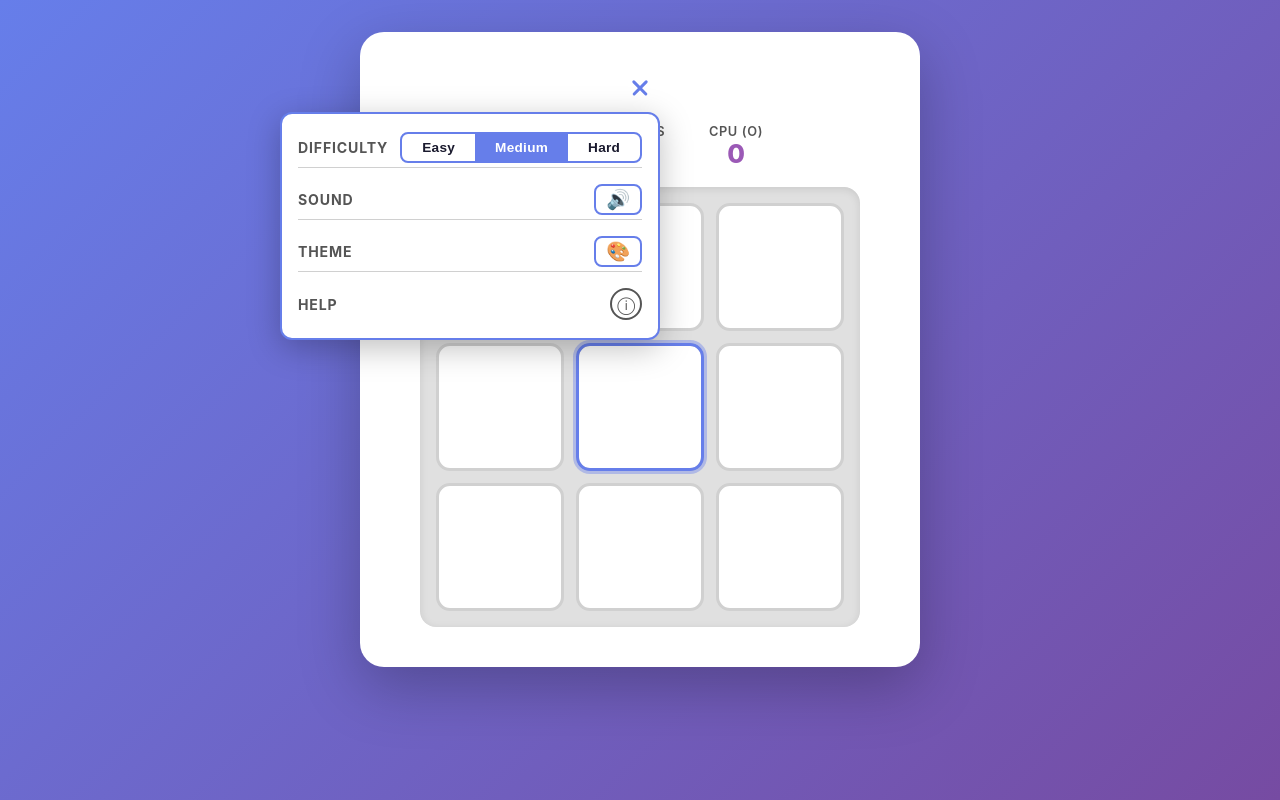
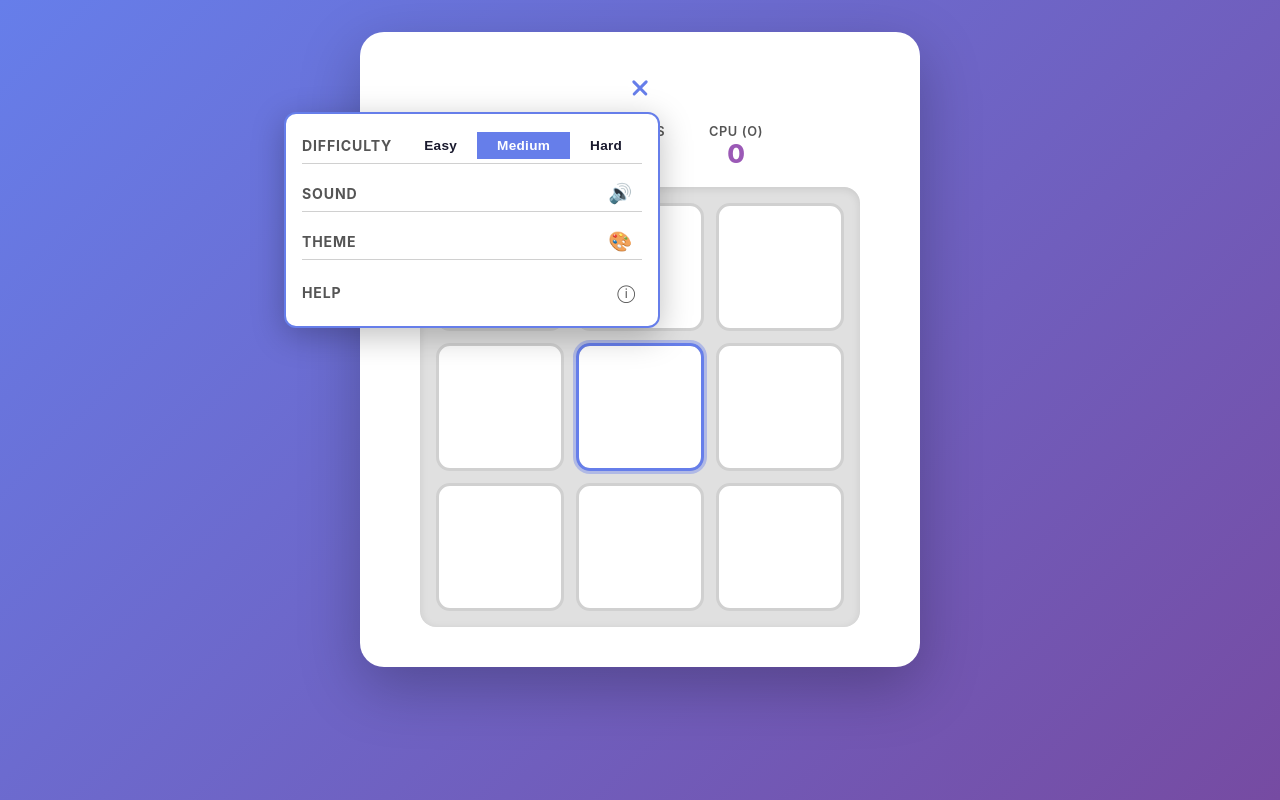
Before and after one commit to scottdreinhart/tictactoe, a React (Vite) app: page / in a window 1280 px wide. Both pictures are taken after a click on the button 640 px from the left and 88 px from the top of the page. Built offline with nearby package versions, Linux system fonts and the light colour scheme.

Commit message:
style: remove border outlines from all menu controls
- Remove border from difficulty toggle group, sound toggle, theme toggle, info icon button
- Remove border-color hover state from info icon

```diff
--- a/src/styles.css
+++ b/src/styles.css
@@ -791,7 +791,7 @@ body {
   gap: 0;
   border-radius: 8px;
   overflow: hidden;
-  border: 2px solid var(--accent);
+  border: none;
   width: fit-content;
   margin: 0 auto;
 }
@@ -821,7 +821,7 @@ body {
 /* ─── Sound Toggle ─── */
 .sound-toggle {
   background: transparent;
-  border: 2px solid var(--accent);
+  border: none;
   border-radius: 8px;
   padding: 4px 10px;
   font-size: clamp(1rem, 2.5vw, 1.2rem);
@@ -846,7 +846,7 @@ body {
 
 .theme-selector-toggle {
   background: transparent;
-  border: 2px solid var(--accent);
+  border: none;
   border-radius: 8px;
   padding: 4px 10px;
   font-size: clamp(1rem, 2.5vw, 1.2rem);
@@ -1134,7 +1134,7 @@ body {
 
 .info-icon-btn {
   background: none;
-  border: 2px solid var(--text-secondary);
+  border: none;
   color: var(--text-secondary);
   border-radius: 50%;
   width: 32px;
@@ -1152,7 +1152,6 @@ body {
 .info-icon-btn:hover,
 .info-icon-btn:focus-visible {
   color: var(--accent);
-  border-color: var(--accent);
   background: var(--instructions-bg);
   outline: none;
 }
```
